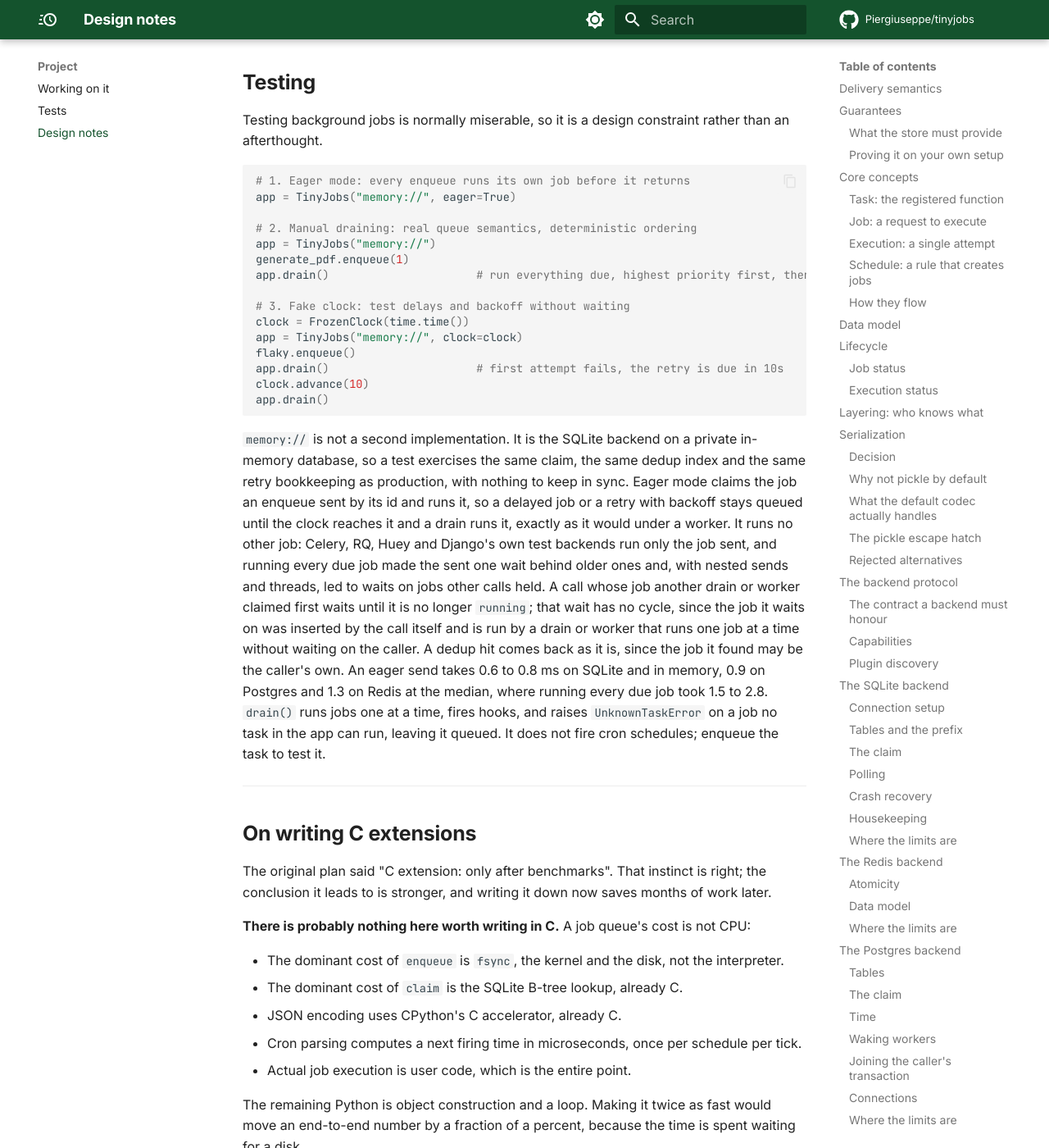
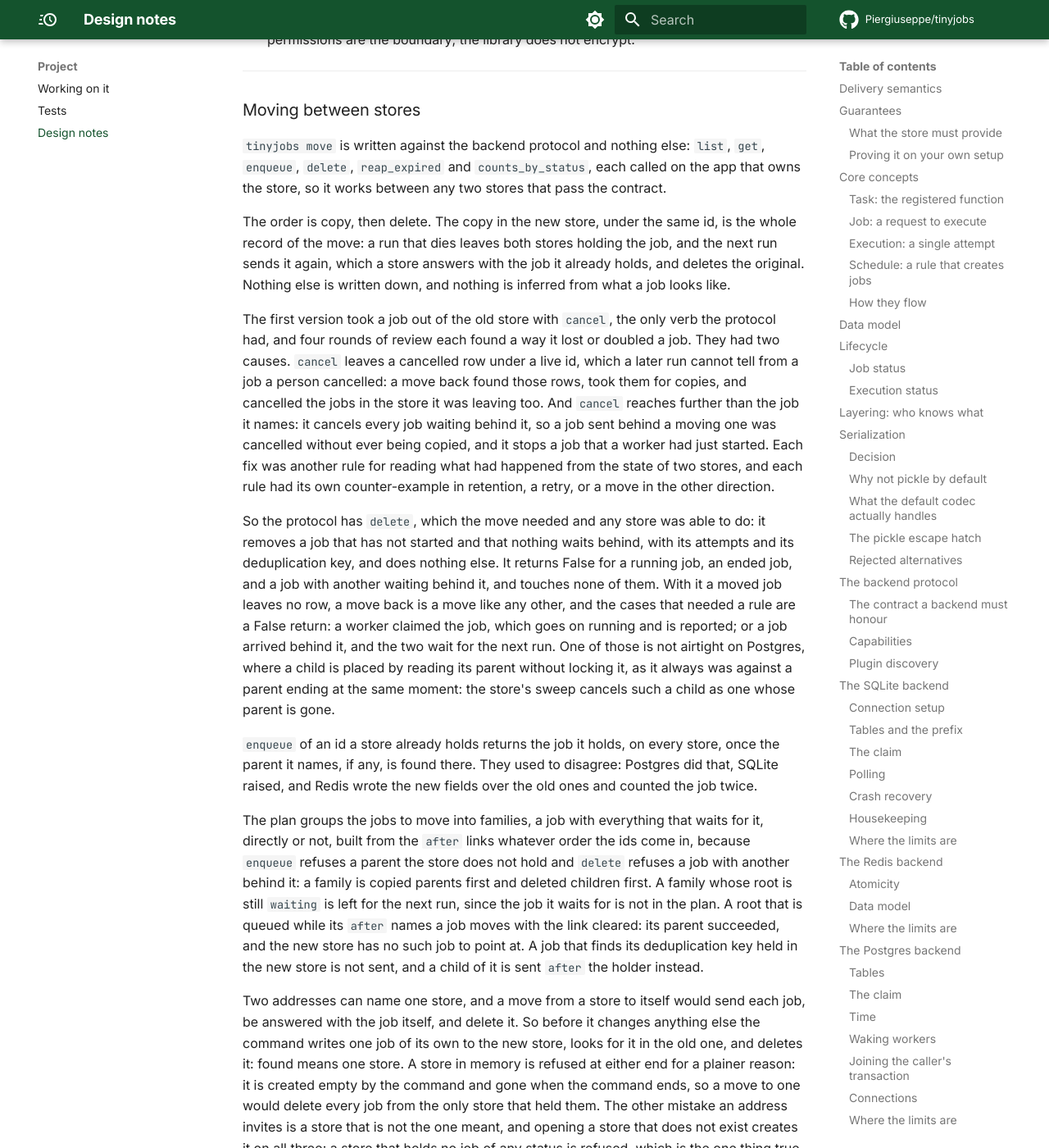
Before and after one commit to Piergiuseppe/tinyjobs, an MkDocs documentation site: the page built from docs/design.md, in a window 1280 px wide and 1400 px high, scrolled down 87697 px. Shown: the whole window at 82% size. Built offline with MkDocs 1.6.1 and Material for MkDocs 9.7.7, drawn with Linux system fonts in a browser that asks for light colours; comment, search, counter and statistics services are not loaded; some of the changed text lies outside the part shown.

Commit message:
Document moving to another store
The two steps, what moves and what stays, what a run guarantees and refuses, and why the design copies, then deletes, and prints no address.

```diff
--- a/docs/design.md
+++ b/docs/design.md
@@ -237,7 +237,8 @@ someone else could have done, and nothing was left in the store;
 otherwise the failing reasons are the verdict and the exit status is 1, with the tail of the
 workers' log when one died or refused to stop, while a store refused, unreachable or settings
 that make no sense are a configuration error and exit 2 before anything runs. The header and
-the errors show the URL with its password masked. Afterwards the queued jobs of a cut-short run are
+the errors name the store by its kind, `the store (redis)`, and print nothing of its address,
+which can carry a password in more places than one rule finds. Afterwards the queued jobs of a cut-short run are
 cancelled, in every case, since nothing would ever consume a queue named after the run, and
 the run's finished jobs purged, unless `--keep` leaves them in the store, for `tinyjobs jobs`
 and the dashboard, or other jobs appeared during the run, of another task or of another run on
@@ -705,6 +706,7 @@ class Backend(Protocol):
     # --- control ---------------------------------------------------------
     async def cancel(self, job_id: str) -> bool: ...
     async def requeue(self, job_id: str) -> bool: ...
+    async def delete(self, job_id: str) -> bool: ...
     async def get(self, job_id: str) -> Job | None: ...
     async def list(self, *, status: JobStatus | None = None, queue: str | None = None,
                    limit: int = 100, cursor: str | None = None) -> Page: ...
@@ -1133,7 +1135,7 @@ Postgres never meets it.
 ### Atomicity
 
 Every state change is one Lua script: enqueue, claim, complete, fail, release, hand back, cancel, requeue,
-heartbeat, reap, a purge batch, a cron firing. Redis runs a script without interleaving any other
+delete, heartbeat, reap, a purge batch, a cron firing. Redis runs a script without interleaving any other
 command, which gives each transition the guarantee SQLite gets from `BEGIN IMMEDIATE`. The scripts
 share one library, and in it a single pair of functions, `leave` and `enter`, knows which indexes
 each status lives in. A transition is `leave(old)`, write the hash, `enter(new)`, so no script can
@@ -3440,6 +3442,65 @@ becomes a no-op, and a refused 0.6 start cannot stop a running 0.7 worker from r
 
 ---
 
+### Moving between stores
+
+`tinyjobs move` is written against the backend protocol and nothing else: `list`, `get`,
+`enqueue`, `delete`, `reap_expired` and `counts_by_status`, each called on the app that owns the
+store, so it works between any two stores that pass the contract.
+
+The order is copy, then delete. The copy in the new store, under the same id, is the whole record
+of the move: a run that dies leaves both stores holding the job, and the next run sends it again,
+which a store answers with the job it already holds, and deletes the original. Nothing else is
+written down, and nothing is inferred from what a job looks like.
+
+The first version took a job out of the old store with `cancel`, the only verb the protocol
+had, and four rounds of review each found a way it lost or doubled a job. They had two causes.
+`cancel` leaves a cancelled row under a live id, which a later run cannot tell from a job a
+person cancelled: a move back found those rows, took them for copies, and cancelled the jobs in
+the store it was leaving too. And `cancel` reaches further than the job it names: it cancels
+every job waiting behind it, so a job sent behind a moving one was cancelled without ever being
+copied, and it stops a job that a worker had just started. Each fix was another rule for reading
+what had happened from the state of two stores, and each rule had its own counter-example in
+retention, a retry, or a move in the other direction.
+
+So the protocol has `delete`, which the move needed and any store was able to do: it removes a
+job that has not started and that nothing waits behind, with its attempts and its deduplication
+key, and does nothing else. It returns False for a running job, an ended job, and a job with
+another waiting behind it, and touches none of them. With it a moved job leaves no row, a move
+back is a move like any other, and the cases that needed a rule are a False return: a worker
+claimed the job, which goes on running and is reported; or a job arrived behind it, and the two
+wait for the next run. One of those is not airtight on Postgres, where a child is placed by
+reading its parent without locking it, as it always was against a parent ending at the same
+moment: the store's sweep cancels such a child as one whose parent is gone.
+
+`enqueue` of an id a store already holds returns the job it holds, on every store, once the
+parent it names, if any, is found there. They used to disagree: Postgres did that, SQLite raised, and Redis wrote the new fields over the old ones and
+counted the job twice.
+
+The plan groups the jobs to move into families, a job with everything that waits for it,
+directly or not, built from the `after` links whatever order the ids come in, because `enqueue`
+refuses a parent the store does not hold and `delete` refuses a job with another behind it: a
+family is copied parents first and deleted children first. A family whose root is still
+`waiting` is left for the next run, since the job it waits for is not in the plan. A root that
+is queued while its `after` names a job moves with the link cleared: its parent succeeded, and
+the new store has no such job to point at. A job that finds its deduplication key held in the
+new store is not sent, and a child of it is sent `after` the holder instead.
+
+Two addresses can name one store, and a move from a store to itself would send each job, be
+answered with the job itself, and delete it. So before it changes anything else the command
+writes one job of its own to the new store, looks for it in the old one, and deletes it: found
+means one store. A store in memory is refused at either end for a plainer reason: it is created
+empty by the command and gone when the command ends, so a move to one would delete every job
+from the only store that held them. The other mistake an address invites is a store that is not the one meant, and opening a
+store that does not exist creates it on all three; a store that holds no job of any status is
+refused, which is the one thing true of every store made a moment ago.
+
+Addresses are not printed. An earlier version hid the password, and each review found a form of
+address in which one of the drivers reads a password where the rule did not look: an option of
+the query, a password holding `?` or `/`, a second `@` further on. A rule that agrees with
+urllib, libpq and SQLite at once does not exist, so the commands print the kind of store, which
+is a word from a fixed list, and nothing after the scheme.
+
 ## Testing
 
 Testing background jobs is normally miserable, so it is a design constraint rather than an afterthought.
@@ -3593,6 +3654,11 @@ package; `NewerStoreError` for a store too new; the in-memory template backend m
 contract; and a release check that upgrades a store of the release before and shares it between
 the two versions.
 
+**v0.19, moving**
+`tinyjobs move`, which carries the jobs still to run from one store to another, so changing
+store is a deploy and a command instead of a stop, and `delete` in the backend protocol, the
+verb it needed.
+
 **v1.0, commitment**
 A backend protocol that changes only compatibly, a documented plugin API, full documentation. After
 this the protocol is a compatibility promise. [Compatibility](compatibility.md) lists what has to be
--- a/mkdocs.yml
+++ b/mkdocs.yml
@@ -36,6 +36,7 @@ nav:
       - Redis: redis.md
       - Postgres: postgres.md
       - Other backends: other-backends.md
+      - Moving to another store: moving-to-another-store.md
   - About:
       - How it compares: how-it-compares.md
       - How it works: how-it-works.md
```
Also changed, not shown: CHANGELOG.md (+24 -0 lines), README.md (+3 -1 lines), docs/guarantees.md (+1 -1 lines), docs/moving-to-another-store.md (added, +130 -0 lines), docs/operating-it.md (+3 -0 lines), docs/other-backends.md (+8 -4 lines), docs/status.md (+2 -1 lines).
